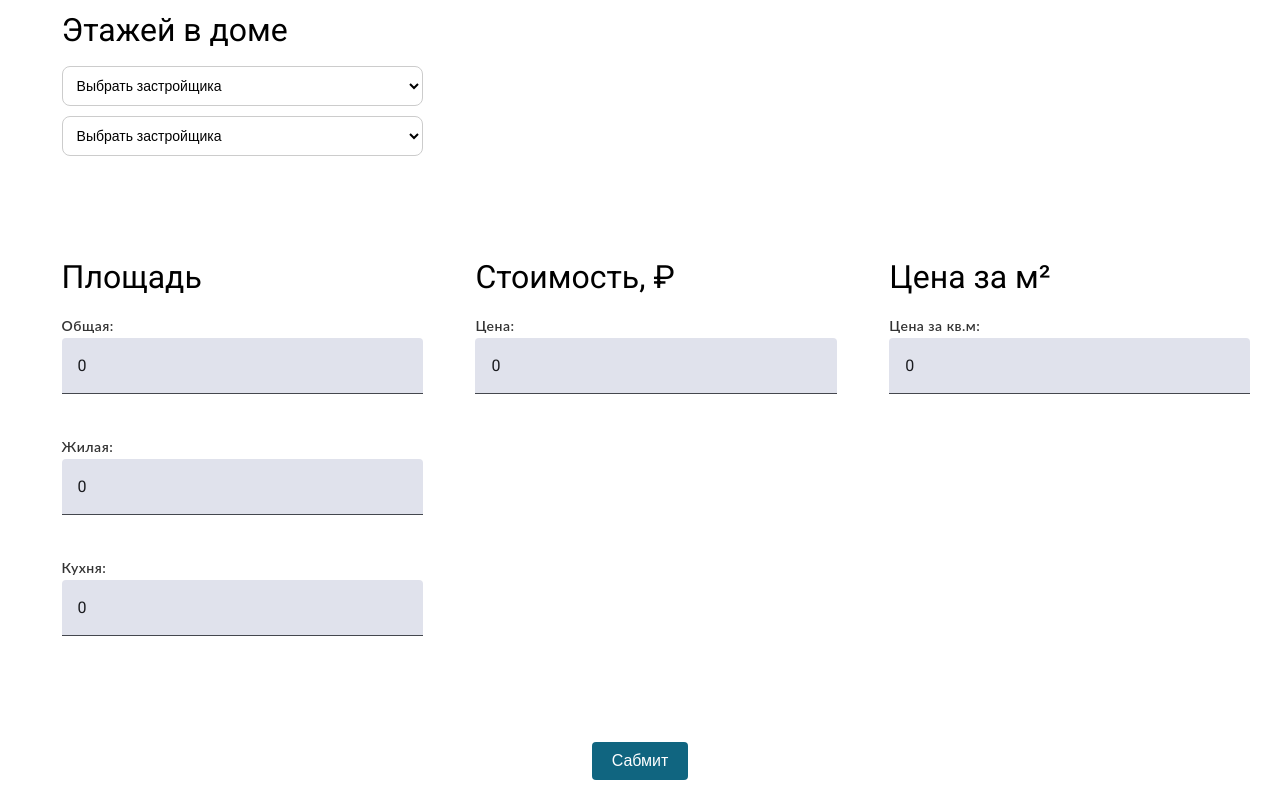
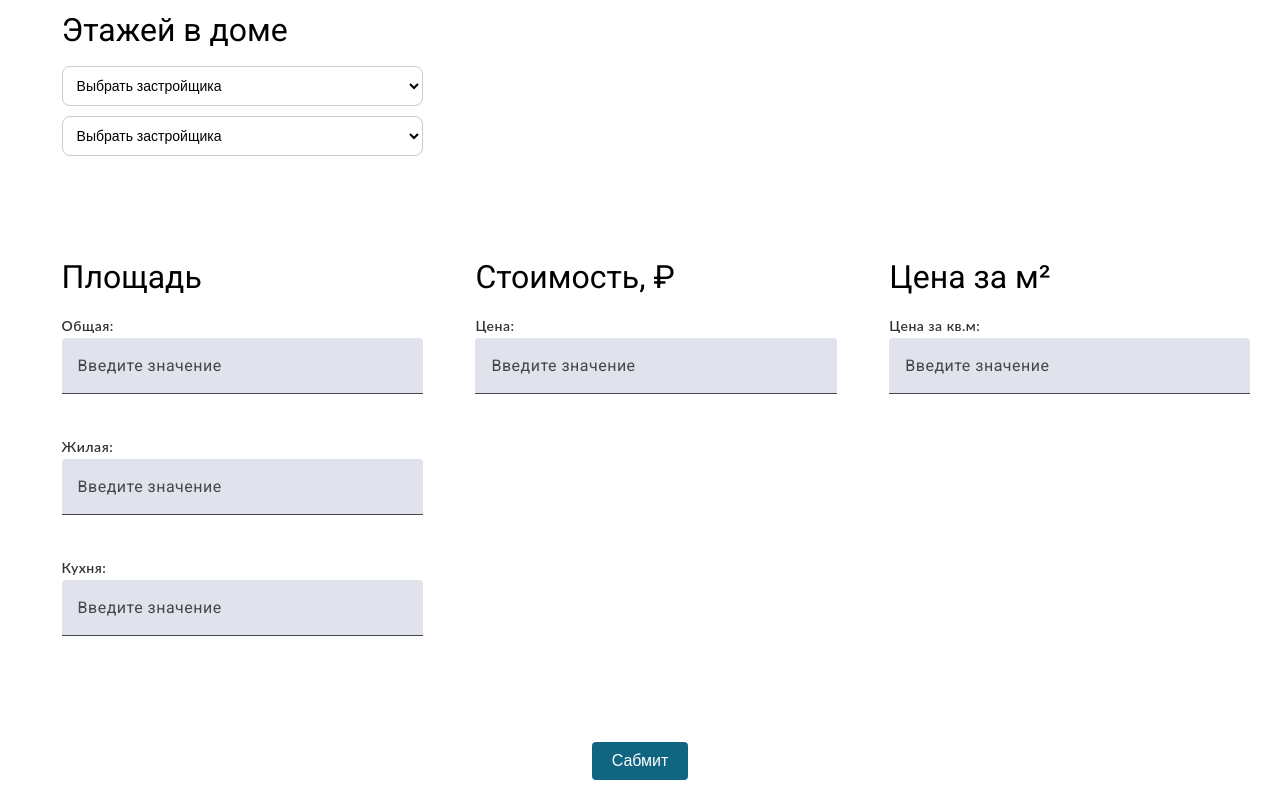
Before and after one commit to Lalamee/WebTest, an Angular app: page / in a window 1280 px wide. Shown: the part 570-1370 px from the top of the page. Built offline with nearby package versions, Linux system fonts and the light colour scheme.

Commit message:
Fix text in second grid

```diff
--- a/src/app/smart-filter/smart-filter.component.html
+++ b/src/app/smart-filter/smart-filter.component.html
@@ -49,19 +49,28 @@
     <div class="input-container">
       <label for="generalArea">Общая:</label>
       <mat-form-field>
-        <input matInput id="generalArea" [(ngModel)]="areaFilters.general" placeholder="Введите значение">
+        <input matInput id="generalArea"
+               [(ngModel)]="areaFilters.general"
+               placeholder="Введите значение"
+               (ngModelChange)="updateRangeFilter(100, 'Площадь Общая', $event)">
       </mat-form-field>
     </div>
     <div class="input-container">
       <label for="livingArea">Жилая:</label>
       <mat-form-field>
-        <input matInput id="livingArea" [(ngModel)]="areaFilters.living" placeholder="Введите значение">
+        <input matInput id="livingArea"
+               [(ngModel)]="areaFilters.living"
+               placeholder="Введите значение"
+               (ngModelChange)="updateRangeFilter(101, 'Площадь Жилая', $event)">
       </mat-form-field>
     </div>
     <div class="input-container">
       <label for="kitchenArea">Кухня:</label>
       <mat-form-field>
-        <input matInput id="kitchenArea" [(ngModel)]="areaFilters.kitchen" placeholder="Введите значение">
+        <input matInput id="kitchenArea"
+               [(ngModel)]="areaFilters.kitchen"
+               placeholder="Введите значение"
+               (ngModelChange)="updateRangeFilter(102, 'Площадь Кухня', $event)">
       </mat-form-field>
     </div>
   </div>
@@ -71,7 +80,10 @@
     <div class="input-container">
       <label for="price">Цена:</label>
       <mat-form-field>
-        <input matInput id="price" [(ngModel)]="priceFilter" placeholder="Введите стоимость">
+        <input matInput id="price"
+               [(ngModel)]="priceFilter"
+               placeholder="Введите значение"
+               (ngModelChange)="updateRangeFilter(103, 'Стоимость, ₽', $event)">
       </mat-form-field>
     </div>
   </div>
@@ -81,7 +93,10 @@
     <div class="input-container">
       <label for="pricePerM2">Цена за кв.м:</label>
       <mat-form-field>
-        <input matInput id="pricePerM2" [(ngModel)]="pricePerM2Filter" placeholder="Введите цену за м²">
+        <input matInput id="pricePerM2"
+               [(ngModel)]="pricePerM2Filter"
+               placeholder="Введите значение"
+               (ngModelChange)="updateRangeFilter(104, 'Цена за м²', $event)">
       </mat-form-field>
     </div>
   </div>
--- a/src/app/smart-filter/smart-filter.component.ts
+++ b/src/app/smart-filter/smart-filter.component.ts
@@ -63,13 +63,13 @@ export class SmartFilterComponent {
   ];
 
   areaFilters = {
-    general: 0,
-    living: 0,
-    kitchen: 0
+    general: '',
+    living: '',
+    kitchen: ''
   };
 
-  priceFilter = 0;
-  pricePerM2Filter = 0;
+  priceFilter: any = '';
+  pricePerM2Filter: any = '';
 
   toggleFilter(option: { id: number; label: string }) {
     const index = this.selectedFilters.findIndex(f => f.id === option.id && !f.select);
@@ -106,9 +106,9 @@ export class SmartFilterComponent {
   clearFilters(): void {
     this.selectedFilters = [];
     this.selectedDevelopers = { 1: null, 2: null };
-    this.areaFilters = { general: 0, living: 0, kitchen: 0 };
-    this.priceFilter = 0;
-    this.pricePerM2Filter = 0;
+    this.areaFilters = { general: '', living: '', kitchen: '' };
+    this.priceFilter = '';
+    this.pricePerM2Filter = '';
   }
 
   onSubmit(): void {
@@ -119,9 +119,24 @@ export class SmartFilterComponent {
       const filtersText = this.selectedFilters.map(f => f.label).join(', ');
       message = 'Выбранные фильтры: ' + filtersText;
     }
-    // Вывод в консоль
     console.log(message);
-    // Вывод в виде сообщения (alert)
     alert(message);
   }
+
+  updateRangeFilter(id: number, name: string, value: any): void {
+    const index = this.selectedFilters.findIndex(f => f.id === id);
+    if (value === '' || value === null) {
+      if (index > -1) {
+        this.selectedFilters.splice(index, 1);
+      }
+      return;
+    }
+    const numericValue = +value;
+    const filterLabel = `${name}: ${numericValue}`;
+    if (index > -1) {
+      this.selectedFilters[index].label = filterLabel;
+    } else {
+      this.selectedFilters.push({ id, label: filterLabel });
+    }
+  }
 }
```
